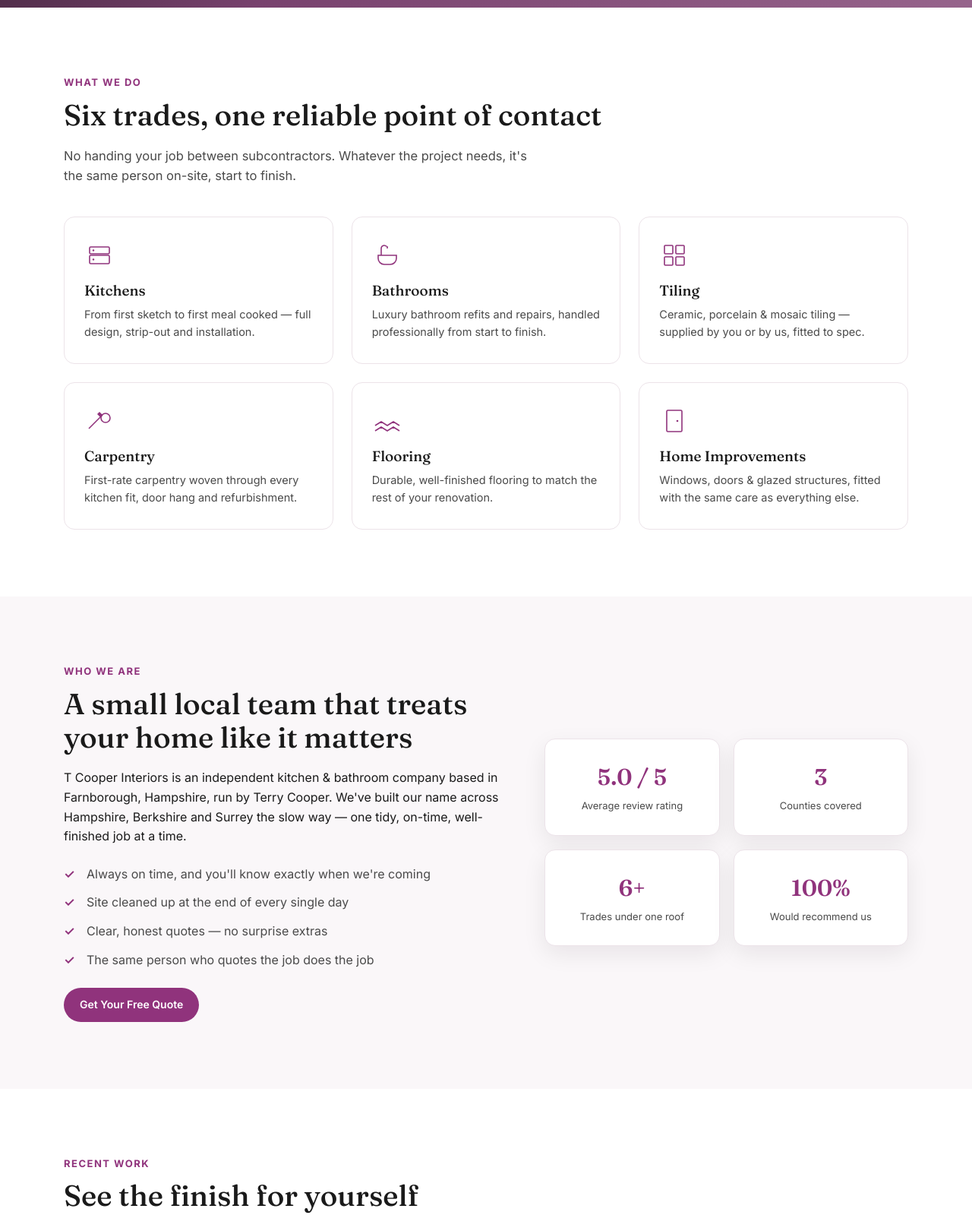
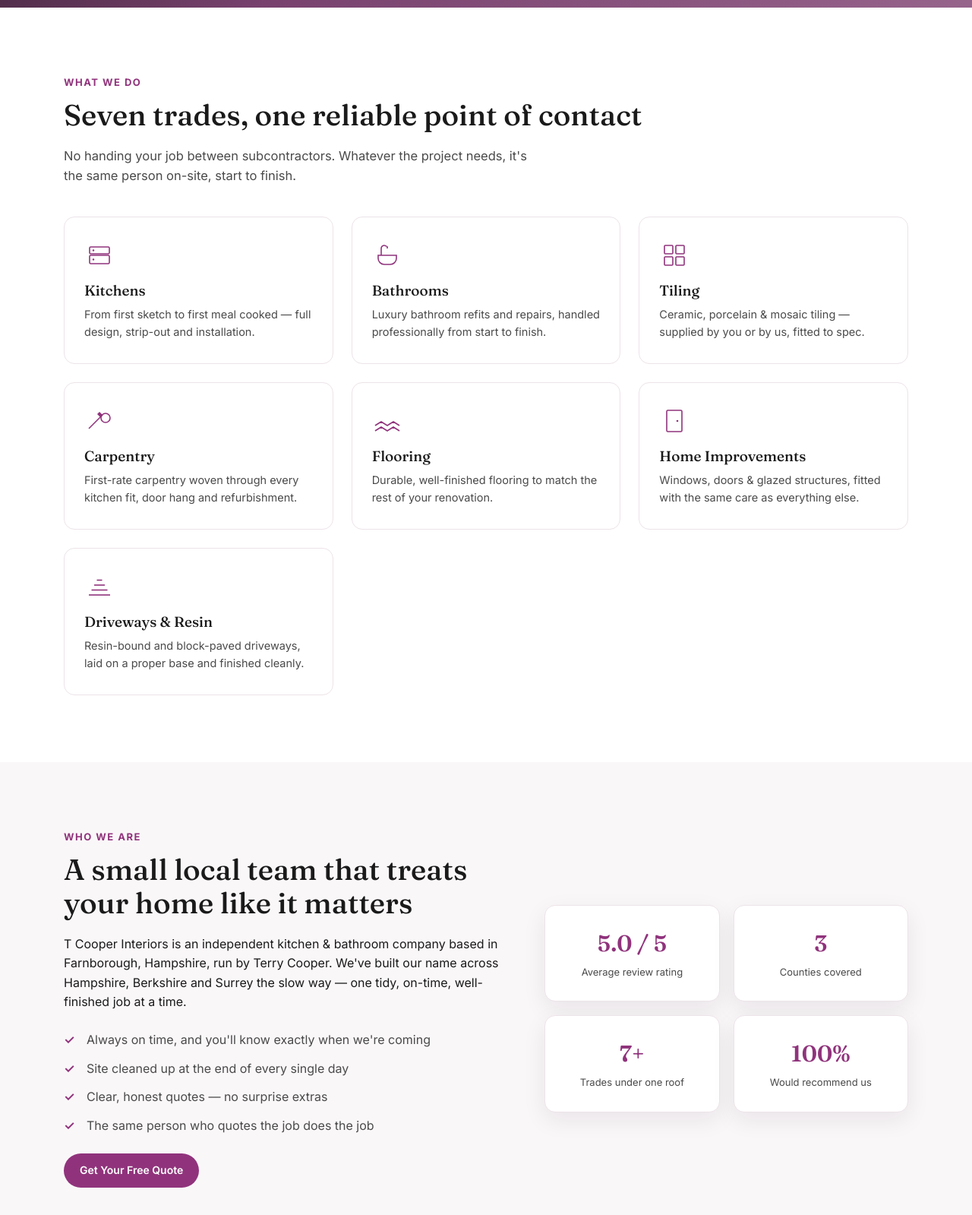
Before and after one commit to anthonygdunn-hub/tcooper-interiors, a plain HTML site: page index.html in a window 1280 px wide. Shown: the part 840-2439 px from the top of the page at 76% size. Drawn offline with nearby package versions, Linux system fonts and the light colour scheme; no server answers; grey boxes are pictures that could not be loaded.

Commit message:
Add driveways and resin as a seventh service

```diff
--- a/index.html
+++ b/index.html
@@ -90,7 +90,7 @@
   <section class="section" id="services">
     <div class="container">
       <p class="kicker">What we do</p>
-      <h2>Six trades, one reliable point of contact</h2>
+      <h2>Seven trades, one reliable point of contact</h2>
       <p class="section-lead">No handing your job between subcontractors. Whatever the project needs, it's the same person on-site, start to finish.</p>
       <div class="service-grid">
         <div class="service-card">
@@ -121,7 +121,7 @@
         <div class="service-card">
           <div class="service-icon"><svg viewBox="0 0 40 40" fill="none" stroke="currentColor" stroke-width="1.6"><rect x="10" y="6" width="20" height="28" rx="1.5"/><circle cx="24" cy="20" r="1.3" fill="currentColor" stroke="none"/></svg></div>
           <h3>Home Improvements</h3>
-          <p>Windows, doors &amp; glazed structures, fitted with the same care as everything else.</p>
+          <p>Windows, doors &amp; glazed structures, fitted with the same care as everything else.</p></div><div class="service-card"><div class="service-icon"><svg viewBox="0 0 40 40" fill="none" stroke="currentColor" stroke-width="1.6"><path d="M6 31h28"/><path d="M9.5 24.5h21"/><path d="M13 18h14"/><path d="M16.5 11.5h7"/></svg></div><h3>Driveways &amp; Resin</h3><p>Resin-bound and block-paved driveways, laid on a proper base and finished cleanly.</p>
         </div>
       </div>
     </div>
@@ -145,7 +145,7 @@
       <div class="stat-card-grid">
         <div class="stat-card"><strong>5.0 / 5</strong><span>Average review rating</span></div>
         <div class="stat-card"><strong>3</strong><span>Counties covered</span></div>
-        <div class="stat-card"><strong>6+</strong><span>Trades under one roof</span></div>
+        <div class="stat-card"><strong>7+</strong><span>Trades under one roof</span></div>
         <div class="stat-card"><strong>100%</strong><span>Would recommend us</span></div>
       </div>
     </div>
@@ -392,7 +392,7 @@
     "Tiling",
     "Carpentry",
     "Flooring",
-    "Windows and doors"
+    "Windows and doors", "Driveways and resin"
   ]
 }
 </script>
```
